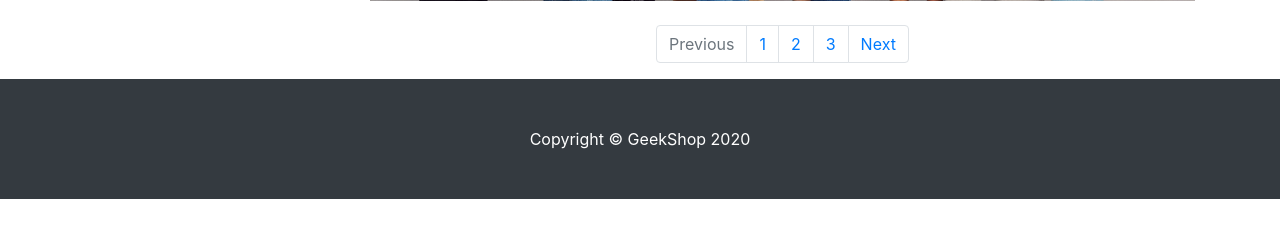
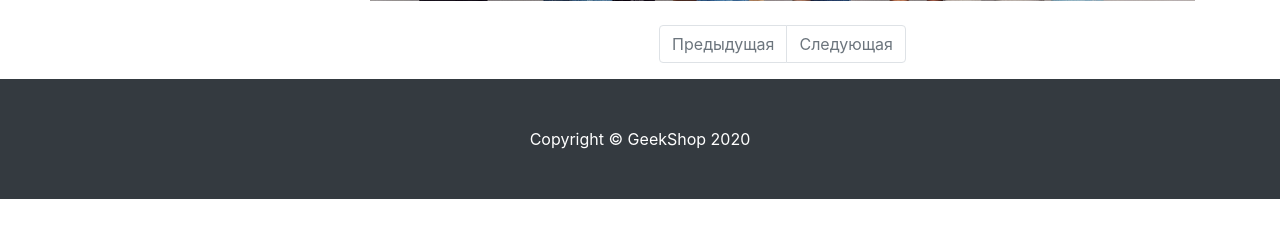
Before and after one commit to VladimirZaharov/Django, a Django app: template products/templates/products/products.html in a window 1280 px wide. Shown: the part 574-800 px from the top of the page. Run offline with Django 3.2, Linux system fonts and the light colour scheme; the template is opened without the code that fills it, so the values that code supplies are empty; some libraries are stand-ins or nearby versions.

Commit message:
added pagination

```diff
--- a/products/templates/products/products.html
+++ b/products/templates/products/products.html
@@ -77,14 +77,17 @@
 
                 <nav aria-label="Page navigation example">
                     <ul class="pagination justify-content-center">
-                        <li class="page-item disabled">
-                            <a class="page-link" href="#" tabindex="-1" aria-disabled="true">Previous</a>
+                        <li class="page-item {% if not products.has_previous %} disabled {% endif %}">
+                            <a class="page-link"
+                               href="{% if products.has_previous %} {% url 'products:page' products.previous_page_number %} {% else %} # {% endif %}"
+                               tabindex="-1" aria-disabled="true">Предыдущая</a>
                         </li>
-                        <li class="page-item"><a class="page-link" href="#">1</a></li>
-                        <li class="page-item"><a class="page-link" href="#">2</a></li>
-                        <li class="page-item"><a class="page-link" href="#">3</a></li>
-                        <li class="page-item">
-                            <a class="page-link" href="#">Next</a>
+                        {% for page in products.paginator.page_range %}
+                            <li class="page-item"><a class="page-link" href="{% url 'products:page' page %}">{{ page }}</a></li>
+                        {% endfor %}
+                        <li class="page-item {% if not products.has_next %} disabled {% endif %}">
+                            <a class="page-link"
+                               href="{% if products.has_next %} {% url 'products:page' products.next_page_number %} {% else %} # {% endif %}">Следующая</a>
                         </li>
                     </ul>
                 </nav>
--- a/products/urls.py
+++ b/products/urls.py
@@ -5,5 +5,6 @@ app_name = 'products'
 
 urlpatterns = [
     path('',products, name='index'),
-    path('<int:category_id>/', products, name='category')
+    path('<int:category_id>/', products, name='category'),
+    path('page/<int:page>', products, name='page')
 ]
```
Also changed, not shown: products/views.py (+10 -3 lines).
